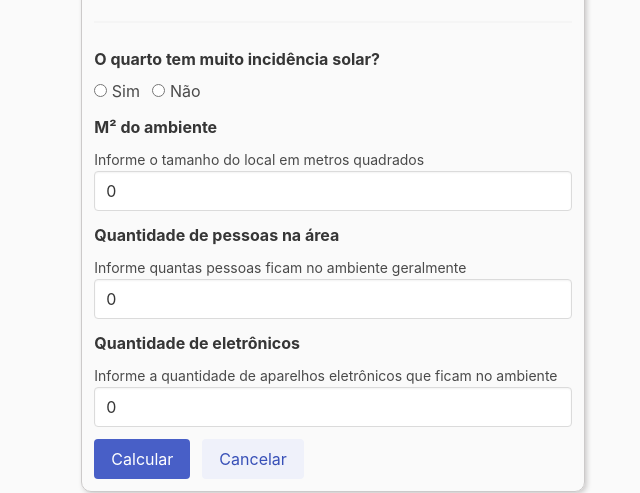
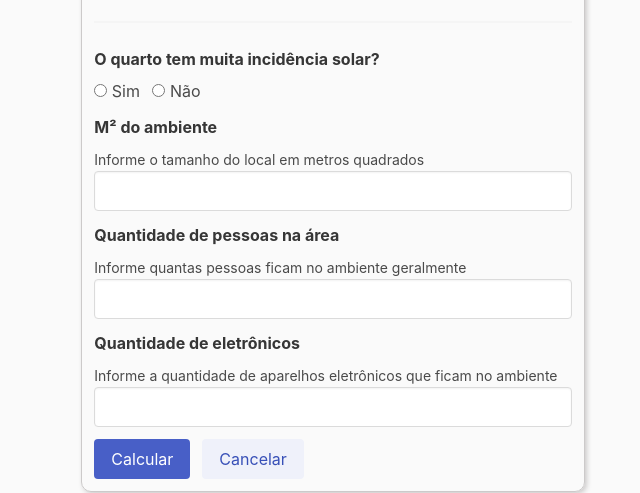
Before and after one commit to M3T4Z0D/M3T4Z0D.github.io, a plain HTML site: page index.html in a window 1280 px wide. Shown: the part 205-698 px from the top of the page, 307-947 px from the left. Drawn offline with nearby package versions, Linux system fonts and the light colour scheme.

Commit message:
Adição do favicon para o site, e values em 0

```diff
--- a/index.html
+++ b/index.html
@@ -10,7 +10,7 @@
     <script defer src="calculo.js"></script>
     <link rel="stylesheet" href="https://cdn.jsdelivr.net/npm/bulma@0.9.3/css/bulma.min.css">
     <link rel="stylesheet" href="style.css">
-
+    <link rel="shortcut icon" href="air-conditioner.png" type="image/x-icon">
     <script defer>
         $(document).ready(function() {
             Calculo.init();
@@ -42,7 +42,7 @@
 
                         <div class="field">
                             <div class="control">
-                                <label class="label">O quarto tem muito incidência solar? </label>
+                                <label class="label">O quarto tem muita incidência solar? </label>
                                 <label class="radio">
                                     <input type="radio" name="question" value="Sim" required> Sim
                                 </label>
@@ -56,7 +56,7 @@
                             <label class="label">M² do ambiente</label>
                             <small>Informe o tamanho do local em metros quadrados</small>
                             <div class="control">
-                                <input type="number" id="tamanhoAmbiente" min="0" class="input" value="0" required>
+                                <input type="number" id="tamanhoAmbiente" min="0" class="input" required>
                             </div>
                         </div>
 
@@ -64,7 +64,7 @@
                             <label class="label">Quantidade de pessoas na área</label>
                             <small>Informe quantas pessoas ficam no ambiente geralmente</small>
                             <div class="control">
-                                <input type="number" name="quantidadePessoas" min="0" id="quantidadePessoas" class="input" value="0" required>
+                                <input type="number" name="quantidadePessoas" min="0" id="quantidadePessoas" class="input" required>
                             </div>
                         </div>
 
@@ -72,7 +72,7 @@
                             <label class="label">Quantidade de eletrônicos</label>
                             <small>Informe a quantidade de aparelhos eletrônicos que ficam no ambiente</small>
                             <div class="control">
-                                <input type="number" name="quantidadeEletronicos" min="0" id="quantidadeEletronicos" class="input" value="0" required>
+                                <input type="number" name="quantidadeEletronicos" min="0" id="quantidadeEletronicos" class="input" required>
                             </div>
                         </div>
 
```
Also changed, not shown: air-conditioner.png (added).
